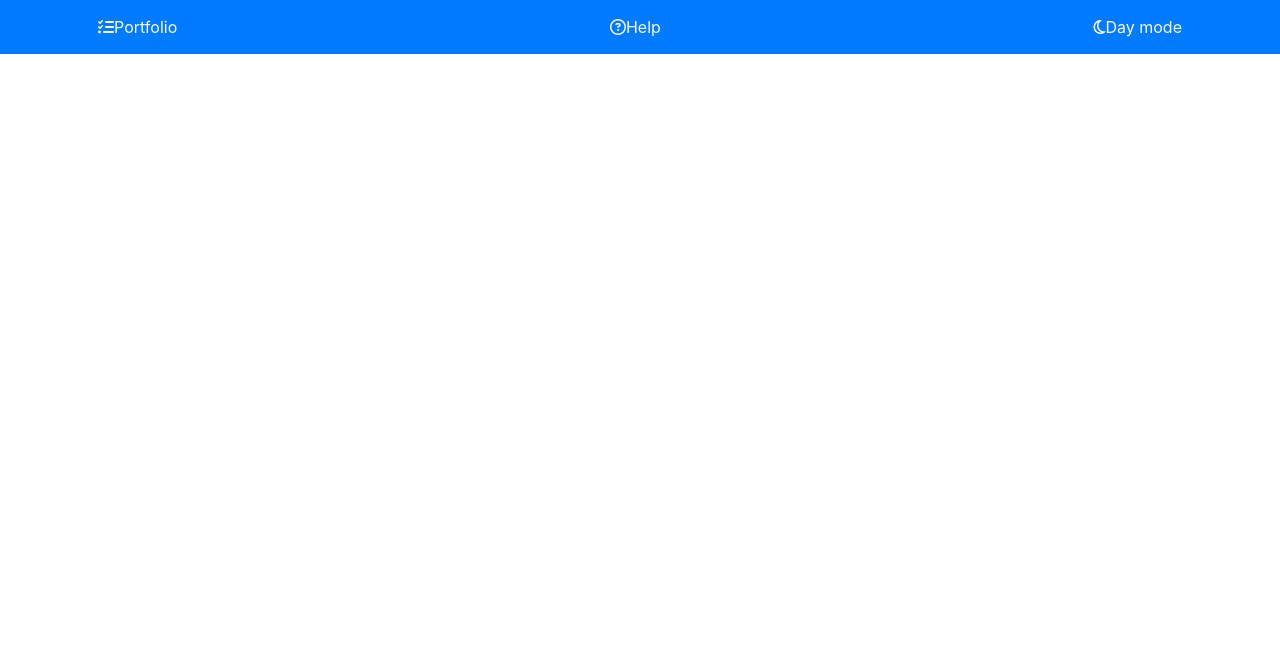
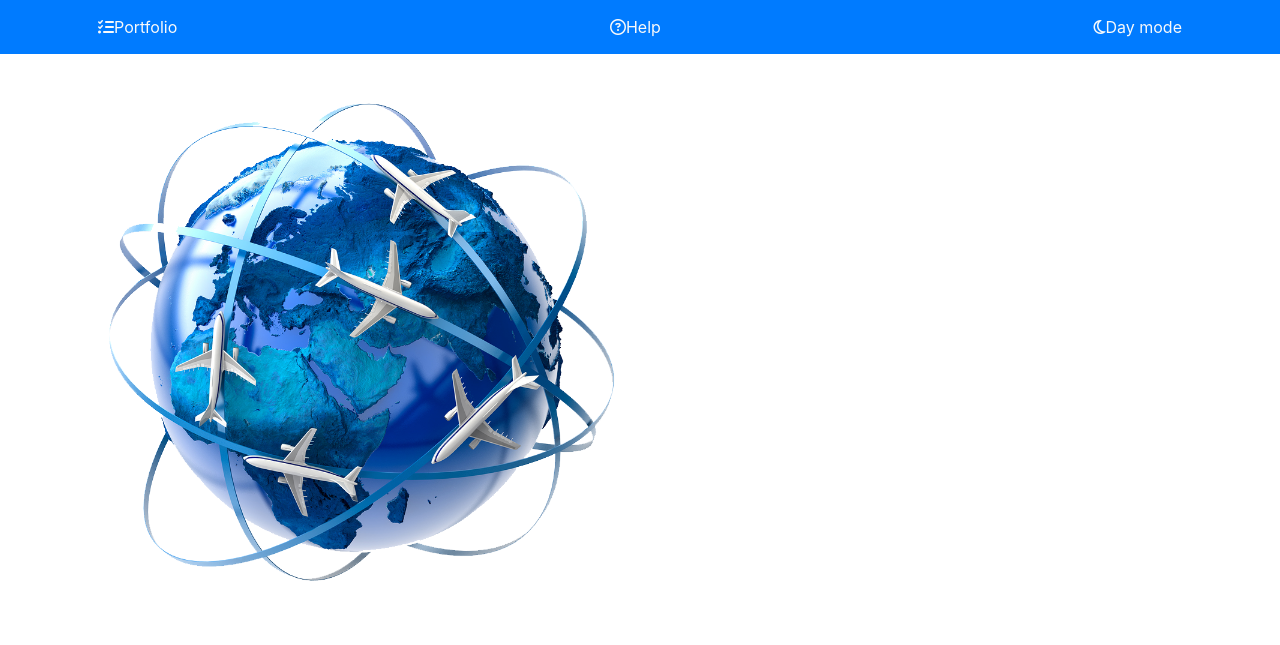
Before and after one commit to coinlawyer/flyscanner-app, a website built with webpack: page index.html in a window 1280 px wide. Built offline with nearby package versions, Linux system fonts and the light colour scheme.

Commit message:
add container with the logo to the header

```diff
--- a/index.html
+++ b/index.html
@@ -22,6 +22,18 @@
           </div>
         </div>
         <!-- /.header-top-bar -->
+        <div class="container">
+          <div class="row py-4">
+            <div class="col-6">
+              <img src="/public/logo.png" alt="logo" class="mx-auto" style="width: 100%;max-height: 100%">
+            </div>
+            <!-- /.col-6 -->
+
+            <!-- /.col-6 -->
+          </div>
+          <!-- /.row -->
+        </div>
+        <!-- /.container -->
     </header>
     <div class="app">
 
```
Also changed, not shown: public/logo.png (added).
